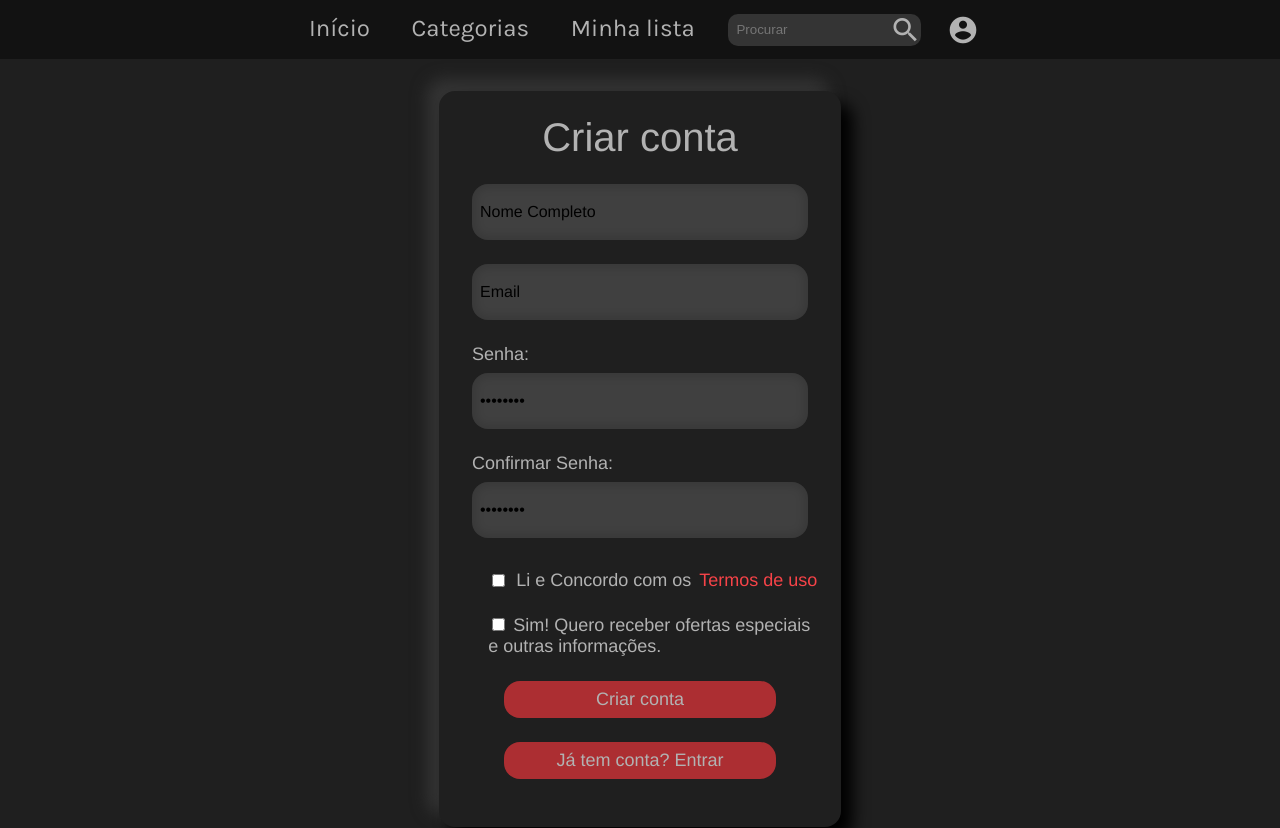
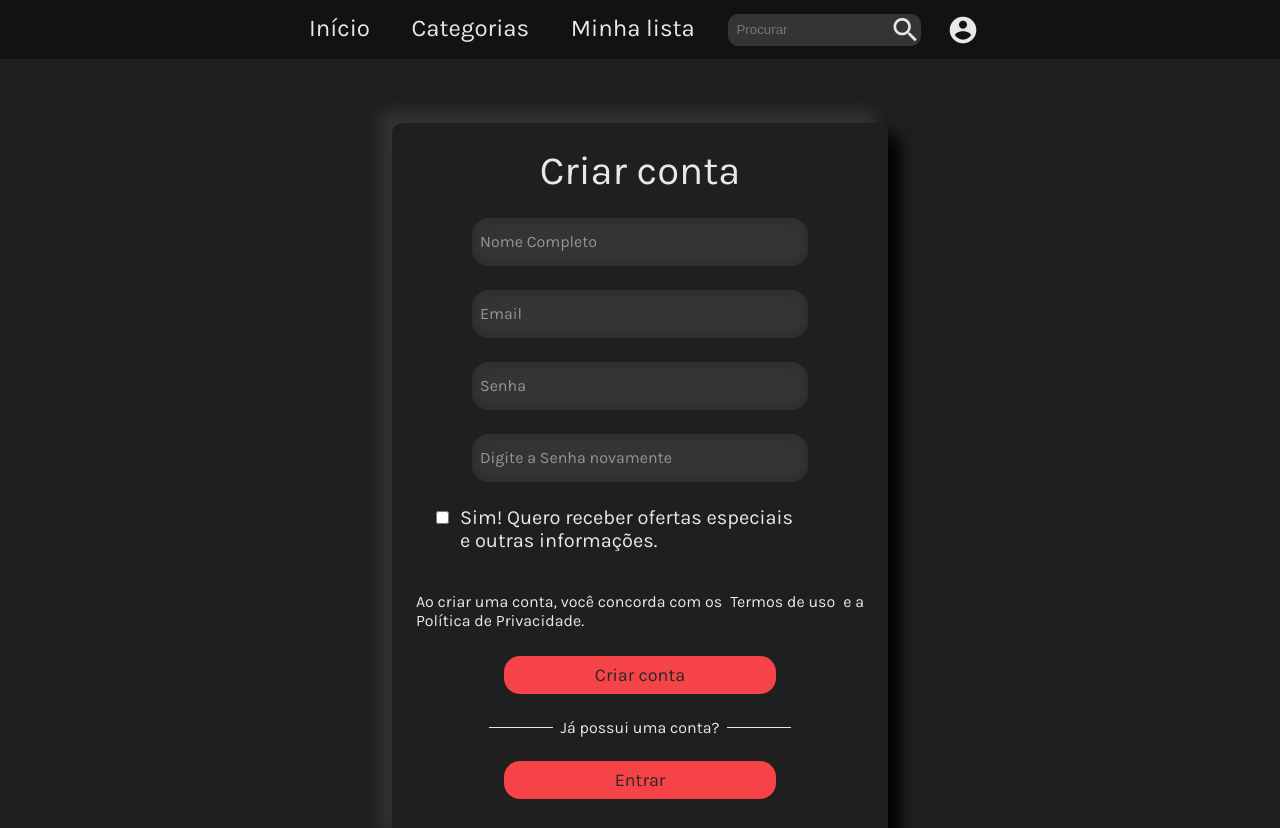
Before and after one commit to Guu0803/Pagina-de-Streaming, a Vue app: page /cadastro in a window 1280 px wide. Shown: the top 828 px of the page. Built offline with nearby package versions, Linux system fonts and the light colour scheme.

Commit message:
11/07/23

```diff
--- a/src/App.vue
+++ b/src/App.vue
@@ -37,13 +37,13 @@
           account_circle
         </span>
         <div class="conteudo-dropdown">
-          <router-link to="/minha-conta" class="escrita-dropdown" >
+          <router-link to="/minha-conta" class="escrita-dropdown">
             Conta
           </router-link>
-          <router-link to="/meu-perfil" class="escrita-dropdown" >
+          <router-link to="/meu-perfil" class="escrita-dropdown">
             Perfil
           </router-link>
-          <router-link to="/ajuda" class="escrita-dropdown" >
+          <router-link to="/ajuda" class="escrita-dropdown">
             Ajuda
           </router-link>
           <div class="escrita-dropdown">
@@ -114,10 +114,11 @@
 
 <style>
 body {
-    margin: 0;
-    background-color: #1f1f1f;
-    font-family: 'Karla', sans-serif;
-    }
+  margin: 0;
+  background-color: #1f1f1f;
+  font-family: 'Karla', sans-serif;
+}
+
 .cabecalho {
   width: 100%;
   background-color: #121212;
@@ -135,7 +136,7 @@ body {
 
 .escrita-cabecalho {
   text-decoration: none;
-  color: #B2B2B2;
+  color: #e8e8e8;
   padding: 1vh;
   font-size: 3vh;
   border-bottom: #121212 3px solid;
@@ -153,7 +154,7 @@ body {
 }
 
 .escrita-dropdown {
-  color: #B2B2B2;
+  color: #e8e8e8;
   padding: 1vh 2vw;
   display: block;
   cursor: pointer;
@@ -163,7 +164,7 @@ body {
 
 .escrita-dropdown:hover {
   background-color: #f64348;
-  color: white;
+  color: #e8e8e8;
   transition: 200ms;
 }
 
@@ -185,7 +186,7 @@ body {
 
 .icones-cabecalho {
   font-size: 4vh;
-  color: #B2B2B2;
+  color: #e8e8e8;
   cursor: pointer;
   display: flex;
   align-items: center;
@@ -193,7 +194,7 @@ body {
 
 .lupa {
   font-size: 4vh;
-  color: #B2B2B2;
+  color: #e8e8e8;
   cursor: pointer;
   margin-left: -2.5vw
 }
@@ -203,7 +204,6 @@ body {
 }
 
 .rodape {
-  margin-top: 5vw;
   padding: 2vw 0;
   width: 100%;
   background-image: linear-gradient(to bottom, #060606, #121212, #1f1f1f, #2c2c2c, #393939, #454545, #5f5f5f);
@@ -216,7 +216,7 @@ body {
   display: flex;
   align-items: center;
   font-size: 2vh;
-  color: #B2B2B2;
+  color: #e8e8e8;
   cursor: pointer;
   width: fit-content;
   text-decoration: none;
@@ -234,7 +234,7 @@ body {
 
 .subtitulos-rodape {
   font-size: 3vh;
-  color: white;
+  color: #e8e8e8;
   cursor: pointer;
   width: fit-content;
 }
@@ -242,11 +242,18 @@ body {
 .subtitulos-rodape:hover {
   color: #f64348;
 }
+
 input {
   border-radius: 10px;
   border: none;
   background-color: #343434;
-  color: white;
+  color: #e8e8e8;
   padding: 1vh;
+  transition: 200ms ease-in-out;
+
+}
+input:hover {
+    background-color: #898989;
+    transition: 200ms ease-in-out;
 }
 </style>
--- a/src/components/Baners.vue
+++ b/src/components/Baners.vue
@@ -62,6 +62,7 @@ export default {
     height: 70vh;
     background-size: cover;
     cursor: pointer;
+    position: relative;
 }
 
 .titulo-banner {
--- a/src/components/Botoes.vue
+++ b/src/components/Botoes.vue
@@ -40,6 +40,8 @@ export default {
     display: flex;
     gap: 1vh;
     align-items: center;
+    font-family: 'Karla', sans-serif;
+
 }
 
 .botao:hover {
--- a/src/components/BotoesAcao.vue
+++ b/src/components/BotoesAcao.vue
@@ -21,20 +21,23 @@ export default {
 }
 
 .botaoAcao {
-    font-family: 'Franklin Gothic Medium', 'Arial Narrow', Arial, sans-serif;
     font-size: large;
     border-radius: 2vh;
     padding: 1vh;
     width: 20vw;
     border: none;
     text-align: center;
-    background-color: #AC2E32;
+    background-color:  #f64348;
+    font-family: 'Karla', sans-serif;
+    cursor: pointer;
+    color: #282828;
+    transition: 200ms ease-in-out;
+
 }
 
 .botaoAcao:hover {
-    cursor: pointer;
-    background-color:  #f64348;
-    transition: 300ms;
+    color: #e8e8e8;
+    transition: 200ms ease-in-out;
 }
 
 </style>
--- a/src/components/cardPlanos.vue
+++ b/src/components/cardPlanos.vue
@@ -54,6 +54,8 @@ button {
     color: #282828;
     transition: 200ms ease-in-out;
     border: none;
+    font-family: 'Karla', sans-serif;
+
 }
 button:hover {
     color: #e8e8e8;
--- a/src/views/Cadastro.vue
+++ b/src/views/Cadastro.vue
@@ -1,50 +1,40 @@
 <template>
-    <div class="wallpaper">
+    <div class="tela">
         <div class="quadro">
-            <div class="criarConta">
+            <div class="criar-conta">
                 Criar conta
             </div>
-
-            <div class="conjuntoInputs">
-                <div>
-                    <input class="input" type="name" value="Nome Completo">
+            <div class="conjunto-inputs">
+                <input class="input" type="name" placeholder="Nome Completo">
+                <input class="input" type="email" placeholder="Email">
+                <input class="input" type="password" placeholder="Senha">
+                <input class="input" type="password" placeholder="Digite a Senha novamente">
+            </div>
+            <div class="conteiner-checkbox">
+                <input type="checkbox" class="check">
+                Sim! Quero receber ofertas especiais <br>
+                e outras informações.
+            </div>
+            <div class="condicoes">
+                Ao criar uma conta, você concorda com os
+                <div class="termos" v-on:click="termosUso()">
+                    Termos de uso
                 </div>
-                <div>
-                    <input class="input" type="email" value="Email">
+                e a
+            </div>
+            <div class="politica" v-on:click="politica()">
+                Política de Privacidade.
+            </div>
+            <BotoesAcao text="Criar conta" />
+            <div class="logar">
+                <div class="separacao">
                 </div>
-                <div>
-                    <div style="margin-bottom: 1vh;">
-                        Senha:
-                    </div>
-                    <input class="input" type="password" value="password">
-                </div>
-                <div>
-                    <div style="margin-bottom: 1vh;">
-                        Confirmar Senha:
-                    </div>
-                    <input class="input" type="password" value="password">
+                Já possui uma conta?
+                <div class="separacao">
                 </div>
             </div>
-            <div>
-                <div class="conjuntoCheckBox">
-                    <div class="termo">
-                        <input type="checkbox" class="check">
-                        Li e Concordo com os
-                        <div class="termoUso">
-                            Termos de uso
-                        </div>
-                    </div>
-                    <div>
-                        <input type="checkbox" class="check">
-                        Sim! Quero receber ofertas especiais <br>
-                        e outras informações.
-                    </div>
-                </div>
-            </div>
-            <BotoesAcao text="Criar conta" />
-            <BotoesAcao text="Já tem conta? Entrar" />
+            <BotoesAcao text="Entrar" v-on:click="entrar()"/>
         </div>
-
     </div>
 </template>
 <script>
@@ -53,20 +43,27 @@ export default {
     name: "pagina-cadastro",
     components: {
         BotoesAcao,
+    },
+    methods: {
+        termosUso() {
+            this.$router.push('/termos-de-uso')
+        },
+        politica() {
+            this.$router.push('/politica-de-privacidade')
+        },
+        entrar() {
+            this.$router.push('/login')
+        }
     }
 
 }
 </script>
 <style scoped>
-body {
-    margin: 0;
-}
-
-.wallpaper {
+.tela {
     background-color: #1f1f1f;
     justify-content: center;
     width: 100%;
-    height: 100vh;
+    padding: 5vw 0;
     display: flex;
     align-items: center;
 }
@@ -74,33 +71,30 @@ body {
 .quadro {
     width: fit-content;
     background-color: #1f1f1f;
-    border-radius: 2vh;
-    display: flex;
-    flex-direction: column;
-    color:#B2B2B2;
+    border-radius: 10px;
+    color: #e8e8e8;
     box-shadow: 1.5vh 1.5vh 2vh black, -1.5vh -1.5vh 2vh #343434;
     padding: 3vh;
-    font-family: 'Franklin Gothic Medium', 'Arial Narrow', Arial, sans-serif;
     font-size: large;
 }
 
-.criarConta {
+.criar-conta {
     font-size: 5vh;
     text-align: center;
     margin-bottom: 3vh;
 }
-.conjuntoInputs {
+
+.conjunto-inputs {
     display: flex;
     flex-direction: column;
     gap: 3vh;
     align-items: center;
-
 }
 
 .input {
-    background-color: #404040;
+    background-color: #343434;
     border: none;
-    height: 5vh;
+    height: 4vh;
     width: 25vw;
     padding-left: 1vh;
     border-radius: 2vh;
@@ -110,31 +104,57 @@ body {
     box-shadow: inset 0px 0px 1vh 0.5vh #00000020;
 }
 
-.input:hover {
-    background-color: #898989;
-    transition: 100ms;
-}
-
-.conjuntoCheckBox {
-    display: flex;
-    flex-direction: column;
-    gap: 3vh;
-    margin: 4vh 0 3vh 2vw;
-}
-
-.check {
-    cursor: pointer;
+::placeholder {
+    color: #959595;
+    font-family: 'Karla', sans-serif;
 
 }
 
-.termo {
+input[type=checkbox] {
+    accent-color: #f64348;
+    cursor: pointer;
+}
+
+input:hover {
+    background-color: #646464;
+    transition: 200ms ease-in-out;
+}
+
+.conteiner-checkbox {
+    display: flex;
+    font-size: 2.5vh;
+    gap: 1vh;
+    align-items: baseline;
+    margin: 3vh 0 5vh 2vh;
+}
+
+.condicoes {
     display: flex;
     gap: 1vh;
+    font-size: 2vh;
 }
 
-.termoUso {
+.politica {
+    font-size: 2vh;
+    width: fit-content;
+    margin-bottom: 2vw;
+}
+
+.termos:hover,
+.politica:hover {
     color: #f64348;
     cursor: pointer;
 }
-
+.logar {
+    display: flex;
+    align-items: center;
+    gap: 1vh;
+    margin-bottom: 3vh;
+    justify-content: center;
+    font-size: 2vh;
+}
+.separacao {
+    border-bottom: 1px solid #e8e8e8;
+    width: 5vw;
+}
 </style>
--- a/src/views/Login.vue
+++ b/src/views/Login.vue
@@ -1,26 +1,27 @@
 <template>
-    <div class="wallpaper">
+    <div class="tela">
         <div class="login">
             <div class="entrar">
                 Entrar
             </div>
-            <div class="naoPossuiConta">
+            <div class="conjunto-inputs">
+                <input type="email" placeholder="Email">
+                <input type="password" placeholder="Senha">
+            </div>
+            <div class="esqueci-senha">
+                Esqueci a senha
+            </div>
+            <BotaoAcao text="Entrar" />
+            <div class="nao-possui-conta">
+                <div class="separacao">
+                </div>
                 Não possui uma conta?
-                <RouterLink to="/cadastro" class="criarConta">
-                    Criar conta
-                </RouterLink>
+                <div class="separacao">
+                </div>
             </div>
-            <div class="conjuntoInputs">
-                <input type="email" value="Email">
-                <input type="password" value="password">
-            </div>
-            <div class="esqueciSenha">
-                Esqueceu a senha?
-            </div>
-            <BotaoAcao  text="Entrar" />
+            <BotaoAcao text="Criar Conta" v-on:click="criarConta()" />
         </div>
     </div>
-
 </template>
 <script>
 import BotaoAcao from '@/components/BotoesAcao.vue'
@@ -28,55 +29,56 @@ export default {
     name: "pagina-login",
     components: {
         BotaoAcao,
+    },
+    methods: {
+        criarConta() {
+            this.$router.push('/cadastro')
+        }
     }
 }
 </script>
 <style scoped>
-body {
-    margin: 0;
-}
-
-.wallpaper {
+.tela {
     background-color: #1f1f1f;
     justify-content: center;
-    width: 100vw;
-    height: 100vh;
+    width: 100%;
+    padding: 5vw 0;
     display: flex;
-    align-items: center;
 }
 
 .login {
     width: fit-content;
     background-color: #1f1f1f;
-    border-radius: 2vh;
+    border-radius: 10px;
     display: flex;
     flex-direction: column;
-    color:#B2B2B2;
+    color: #e8e8e8;
     box-shadow: 1.5vh 1.5vh 2vh black, -1.5vh -1.5vh 2vh #343434;
     padding: 3vh;
-    font-family: 'Franklin Gothic Medium', 'Arial Narrow', Arial, sans-serif;
-    font-size: large;
 }
-
 
 .entrar {
     font-size: 5vh;
     text-align: center;
+    margin-bottom: 1vw;
 }
 
-.naoPossuiConta {
+.nao-possui-conta {
     display: flex;
+    align-items: center;
     gap: 1vh;
     margin-bottom: 3vh;
     justify-content: center;
+    font-size: 2vh;
 }
 
-.criarConta {
-    color: #f64348;
-    text-decoration: none;
+.separacao {
+    border-bottom: 1px solid #e8e8e8;
+    width: 5vw;
 }
 
-.conjuntoInputs {
+
+.conjunto-inputs {
     display: flex;
     flex-direction: column;
     gap: 3vh;
@@ -84,9 +86,9 @@ body {
 }
 
 input {
-    background-color: #404040;
+    background-color: #343434;
     border: none;
-    height: 5vh;
+    height: 4vh;
     width: 25vw;
     padding-left: 1vh;
     border-radius: 2vh;
@@ -94,18 +96,27 @@ input {
     font-family: 'Franklin Gothic Medium', 'Arial Narrow', Arial, sans-serif;
     font-size: medium;
     box-shadow: inset 0px 0px 1vh 0.5vh #00000020;
+    transition: 200ms ease-in-out;
+}
+
+::placeholder {
+    color: #959595;
+    font-family: 'Karla', sans-serif;
+
 }
 
 input:hover {
-    background-color: #898989;
-    transition: 100ms;
+    background-color: #646464;
+    transition: 200ms ease-in-out;
 }
 
-.esqueciSenha {
-    margin: 1vw 0 0 3vw;
-    color: #f64348;
+.esqueci-senha {
+    font-size: 2vh;
+    margin: 1vh 0 2vw 17vw;
     cursor: pointer;
-    margin-bottom: 3vh;
+
 }
 
-</style>
+.esqueci-senha:hover {
+    color: #f64348;
+}</style>
--- a/src/views/MinhaConta.vue
+++ b/src/views/MinhaConta.vue
@@ -412,6 +412,7 @@ button {
     color: #e8e8e8;
     font-weight: bold;
     transition: 300ms;
+    font-family: 'Karla', sans-serif;
 }
 
 button:hover {
@@ -506,6 +507,8 @@ input[type="password"] {
 
 .botao-input {
     width: 15vw;
+    font-family: 'Karla', sans-serif;
+
 }
 
 .conteiner-pagamentos {
@@ -546,6 +549,8 @@ input[type="password"] {
     margin-left: 2vw;
     cursor: pointer;
     transition: 300ms;
+    font-family: 'Karla', sans-serif;
+
 }
 
 .alterar:hover {
--- a/src/views/Perfil.vue
+++ b/src/views/Perfil.vue
@@ -233,6 +233,8 @@ button {
     font-weight: bold;
     transition: 300ms;
     margin-top: 2vw;
+    font-family: 'Karla', sans-serif;
+
 }
 
 button:hover {
--- a/src/views/inicio.vue
+++ b/src/views/inicio.vue
@@ -168,6 +168,8 @@ button {
     color: #282828;
     transition: 200ms ease-in-out;
     border: none;
+    font-family: 'Karla', sans-serif;
+
 }
 
 button:hover {
```
Also changed, not shown: src/views/Home.vue (+8 -5 lines), src/views/capa.vue (deleted, +0 -25 lines).
